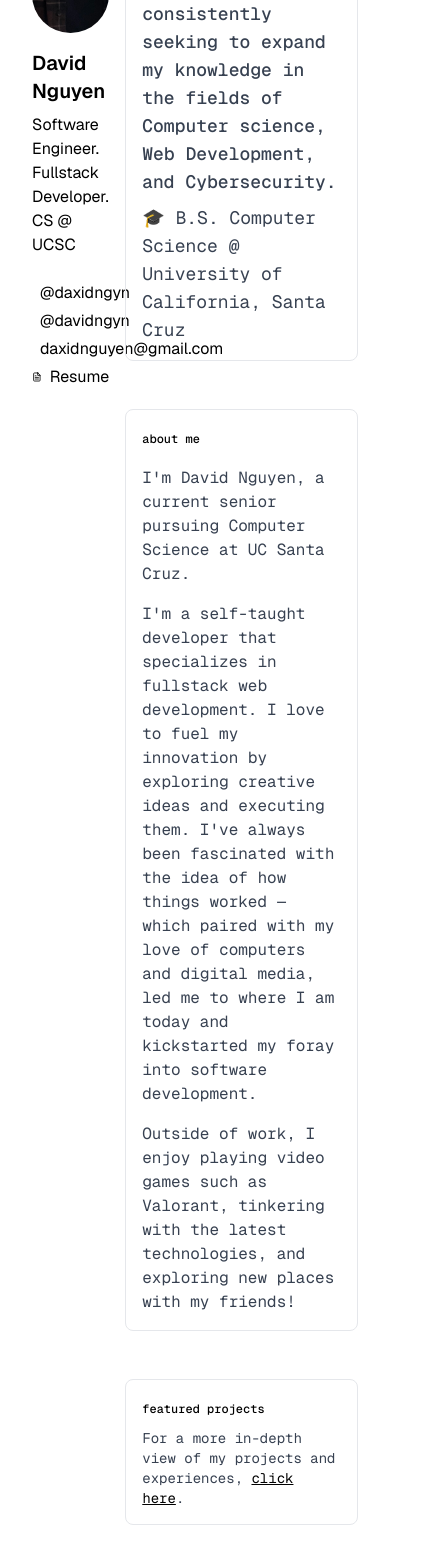
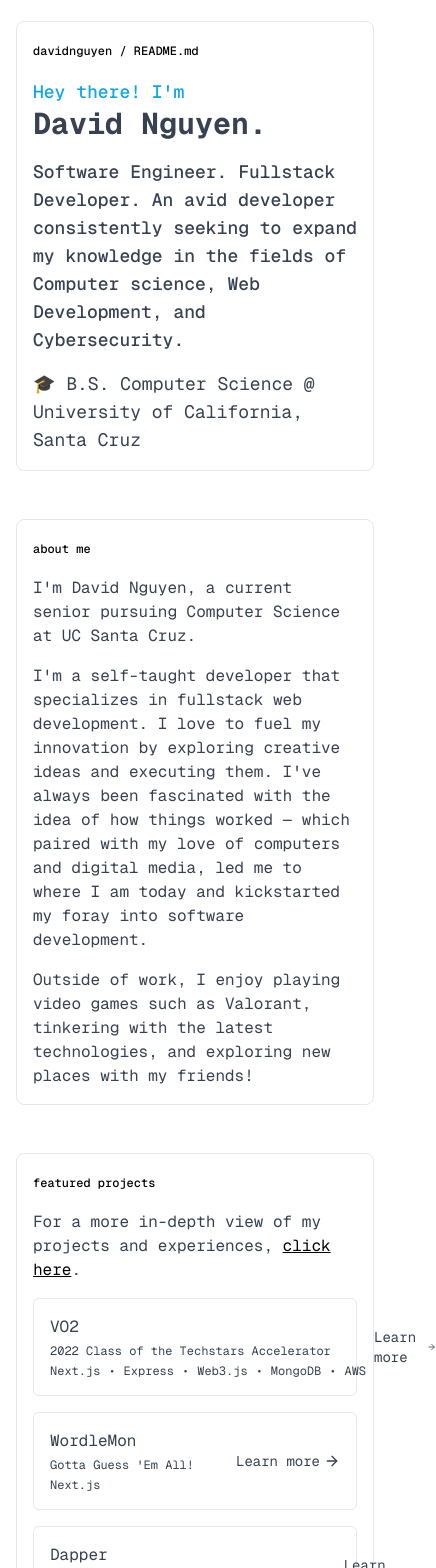
Before and after one commit to daxidngyn/david, a Next.js app: page /home in a window 390 px wide. Shown: the part 432-2000 px from the top of the page, 436 px wide, since content can reach past the window. Before the commit the page ends 1957 px from the top, so only its background shows below. Built offline with nearby package versions, Linux system fonts and the light colour scheme.

Commit message:
add projects + improve responsiveness

```diff
--- /dev/null
+++ b/projects.json
@@ -0,0 +1,65 @@
+[
+  {
+    "title": "VO2",
+    "subtitle": "2022 Class of the Techstars Accelerator",
+    "content": "A blockchain-based platform that allows athletes to tokenize themselves and create fan-athlete economies.",
+    "date": "Oct 2021 - Aug 2022",
+    "images": ["/projects/vo2.png"],
+    "technologies": ["Next.js", "Express", "Web3.js", "MongoDB", "AWS"],
+    "link": "https://vo2.fans"
+  },
+  {
+    "title": "WordleMon",
+    "subtitle": "Gotta Guess 'Em All!",
+    "content": "A Wordle-like game that allows users to guess a daily randomly generated Pokemon.",
+    "date": "Feb 2023",
+    "images": ["/projects/wordlemon.png"],
+    "technologies": ["Next.js"],
+    "link": "https://wordlemon.com"
+  },
+  {
+    "title": "Dapper",
+    "subtitle": "NFT",
+    "content": "Meta-NFT handshake collectible based on Ethereum that provides iconic handshakes from the web available to mint.",
+    "date": "August 2021",
+    "images": ["/projects/dapper.png"],
+    "technologies": ["Next.js", "MongoDB", "Web3/IPFS", "Polygon"],
+    "link": "https://dappr-fs.vercel.app/"
+  },
+  {
+    "title": "SocialSaver",
+    "subtitle": "Cross-platform bookmark aggregator",
+    "content": "Save links as 'bookmarks' with filtering through automatic content tagging and sharing capabilities.",
+    "date": "Sep 2023 - Present",
+    "images": [],
+    "technologies": ["Next.js", "Selenium", "Flask", "PostgreSQL"],
+    "link": "#"
+  },
+  {
+    "title": "Stashed",
+    "subtitle": "",
+    "content": "Manage your inventory of sneakers, apparel, and collectibles.",
+    "date": "June 2021",
+    "images": [],
+    "technologies": ["React", "Electron", "File Handling"],
+    "link": "https://gitfront.io/r/user-8084922/acfc83b6f681319e7c3e54eabe9ead4fa22a6ce5/Stashed/"
+  },
+  {
+    "title": "Elevate",
+    "subtitle": "",
+    "content": "Created to assist with unsystematic virtual college classes.",
+    "date": "March 2020 — Present",
+    "images": [],
+    "technologies": ["React Native", "Expo", "MongoDB/Prisma", "Passport.js"],
+    "link": "https://gitfront.io/r/user-8084922/a741b03593c74670bbae13cb010e4a3f8f8b3b59/Elevate/"
+  },
+  {
+    "title": "Monopoly",
+    "subtitle": "",
+    "content": "Monopoly project for AP Computer Science.",
+    "date": "May 2020",
+    "images": [],
+    "technologies": ["Java", "Swing (GUI)"],
+    "link": "https://github.com/daxidngyn/monopolyAPCS"
+  }
+]
--- a/src/app/home/page.tsx
+++ b/src/app/home/page.tsx
@@ -1,63 +1,54 @@
 import { GeistMono } from "geist/font/mono";
 import Link from "next/link";
 
+import projects from "@/../projects.json";
+import InfoCard from "@/components/info-card";
+import { ProjectCardMini } from "@/components/project-card";
+
 export default function HomePage() {
   return (
-    <main className={`${GeistMono.className} col-span-8 space-y-12`}>
-      <section className="border w-full rounded-lg p-4" id="readme">
-        <span className="text-xs font-medium">davidnguyen / README.md</span>
-
-        <div className="mt-4">
+    <main className={`${GeistMono.className} space-y-12`}>
+      <InfoCard id="readme" title="davidnguyen / README.md">
         <span className="relative text-lg font-medium text-sky-500 md:text-xl">
           Hey there! I'm
         </span>
-          <h1 className="font-bold text-3xl md:text-4xl mt-0.5">
-            David Nguyen.
-          </h1>
+        <h1 className="font-bold text-3xl md:text-4xl">David Nguyen.</h1>
 
         <p className="text-lg font-medium md:text-xl mt-4">
-            Software Engineer. Fullstack Developer.&nbsp;
+          Software Engineer. Fullstack Developer.{" "}
           <span className="text-gray-700">
-              An avid developer consistently seeking to expand my knowledge in
-              the fields of Computer science, Web Development, and
-              Cybersecurity.
+            An avid developer consistently seeking to expand my knowledge in the
+            fields of Computer science, Web Development, and Cybersecurity.
           </span>
         </p>
 
-          <p className="text-lg text-gray-700 md:text-xl mt-2">
-            &#127891;&nbsp;B.S. Computer Science @ University of California,
-            Santa Cruz
+        <p className="text-lg text-gray-700 md:text-xl mt-4">
+          &#127891; B.S. Computer Science @ University of California, Santa Cruz
         </p>
-        </div>
-      </section>
+      </InfoCard>
 
-      <section className="border w-full rounded-lg p-4" id="about-me">
-        <span className="text-xs font-medium">about me</span>
-        <div className="mt-4 text-gray-700">
+      <InfoCard id="about-me" title="about me">
         <p>
           I'm David Nguyen, a current senior pursuing Computer Science at UC
           Santa Cruz.
         </p>
         <p className="mt-4">
           I'm a self-taught developer that specializes in fullstack web
-            development. I love to fuel my innovation by exploring creative
-            ideas and executing them. I've always been fascinated with the idea
-            of how things worked — which paired with my love of computers and
-            digital media, led me to where I am today and kickstarted my foray
-            into software development.
+          development. I love to fuel my innovation by exploring creative ideas
+          and executing them. I've always been fascinated with the idea of how
+          things worked — which paired with my love of computers and digital
+          media, led me to where I am today and kickstarted my foray into
+          software development.
         </p>
         <p className="mt-4">
           Outside of work, I enjoy playing video games such as Valorant,
-            tinkering with the latest technologies, and exploring new places
-            with my friends!
+          tinkering with the latest technologies, and exploring new places with
+          my friends!
         </p>
-        </div>
-      </section>
+      </InfoCard>
 
-      <section className="border w-full rounded-lg p-4" id="about-me">
-        <span className="text-xs font-medium">featured projects</span>
-
-        <div className="mt-2 text-gray-700 text-sm">
+      <InfoCard id="featured-projects" title="featured projects">
+        <span>
           For a more in-depth view of my projects and experiences,&nbsp;
           <Link
             href="/projects"
@@ -66,8 +57,14 @@ export default function HomePage() {
             click here
           </Link>
           .
+        </span>
+
+        <div className="space-y-4 mt-4">
+          {projects.slice(0, 3).map((project) => (
+            <ProjectCardMini data={project} key={project.title} />
+          ))}
         </div>
-      </section>
+      </InfoCard>
     </main>
   );
 }
--- a/src/app/layout.tsx
+++ b/src/app/layout.tsx
@@ -18,9 +18,9 @@ export default function RootLayout({
     <html lang="en" className="bg-white text-black min-h-screen h-full">
       <body className={GeistSans.className}>
         <Header />
-        <div className="px-8 mt-12 max-w-7xl mx-auto grid grid-cols-11 gap-4 grid-flow-col">
+        <div className="px-4 md:px-8 mt-12 max-w-7xl mx-auto md:grid grid-cols-7 gap-4 grid-flow-col">
           <Sidebar />
-          {children}
+          <div className="mt-8 md:mt-0 col-span-5 pb-6">{children}</div>
         </div>
       </body>
     </html>
--- /dev/null
+++ b/src/components/info-card.tsx
@@ -0,0 +1,16 @@
+export default function InfoCard({
+  id,
+  title,
+  children,
+}: {
+  id: string;
+  title: string;
+  children: React.ReactNode;
+}) {
+  return (
+    <section className="border w-full rounded-lg p-4" id={id}>
+      <span className="text-xs font-medium">{title}</span>
+      <div className="mt-4 text-gray-700">{children}</div>
+    </section>
+  );
+}
--- a/src/components/project-card.tsx
+++ b/src/components/project-card.tsx
@@ -1,4 +1,16 @@
-export const ProjectCard = () => {
+import RightArrowIcon from "@/icons/right-arrow";
+
+type ProjectData = {
+  title: string;
+  subtitle: string;
+  content: string;
+  date: string;
+  images: string[];
+  technologies: string[];
+  link: string;
+};
+
+export const ProjectCard = ({ data }: { data: ProjectData }) => {
   return (
     <article>
       <div>
@@ -8,11 +20,27 @@ export const ProjectCard = () => {
   );
 };
 
-export const ProjectCardMini = () => {
+export const ProjectCardMini = ({ data }: { data: ProjectData }) => {
   return (
-    <article>
+    <article className="border rounded-md p-4 flex items-center justify-between group">
       <div>
-        <div>hello.</div>
+        <div>{data.title}</div>
+        <div className="text-xs leading-6">{data.subtitle}</div>
+        <div className="flex text-xs gap-x-2">
+          {data.technologies.map((tech, i) => (
+            <div key={tech} className="text-gray-700">
+              <span className="mr-2">{tech}</span>
+              {i < data.technologies.length - 1 && <span>&#8226;</span>}
+            </div>
+          ))}
+        </div>
+      </div>
+
+      <div className="text-sm flex items-center">
+        <span className="mr-1 transition duration-300 ease-in-out group-hover:underline">
+          Learn more
+        </span>
+        <RightArrowIcon className="w-4 h-4 transition duration-300 ease-in-out group-hover:translate-x-1" />
       </div>
     </article>
   );
--- a/src/components/sidebar.tsx
+++ b/src/components/sidebar.tsx
@@ -7,12 +7,12 @@ import ResumeIcon from "@/icons/resume";
 
 const socials = [
   {
-    name: "@daxidngyn",
+    name: "daxidngyn",
     link: "https://github.com/daxidngyn",
     icon: GithubIcon,
   },
   {
-    name: "@davidngyn",
+    name: "davidngyn",
     link: "https://www.linkedin.com/in/davidngyn",
     icon: LinkedInIcon,
   },
@@ -22,7 +22,7 @@ const socials = [
     icon: MailIcon,
   },
   {
-    name: "Resume",
+    name: "resume",
     link: "https://docs.google.com/document/d/1xL3zLZNoR7UqMyGOlppvSfMhnUUV3q_hgk9gP90edw8/edit?usp=sharing",
     icon: ResumeIcon,
   },
@@ -30,31 +30,34 @@ const socials = [
 
 export default function Sidebar() {
   return (
-    <div className="col-span-3">
-      <div>
+    <div className="col-span-2 md:w-72 lg:w-80">
+      <div className="flex flex-row md:flex-col gap-x-4 md:gap-x-0 items-center md:items-start">
         <Image
           src="/me.jpg"
           alt="David Nguyen"
-          width={200}
-          height={200}
-          className="rounded-full w-80 h-80 object-cover object-[center_top]"
+          width={250}
+          height={250}
+          className="ring-1 ring-gray-950 rounded-full w-36 h-36 md:w-64 md:h-64 lg:w-72 lg:h-72 object-cover object-[center_top]"
         />
-        <div className="flex flex-col mt-4">
-          <span className="font-semibold text-xl">David Nguyen</span>
+
+        <div className="flex flex-col">
+          <span className="font-semibold text-2xl md:mt-6">David Nguyen</span>
           <span className="leading-6 mt-2">
             Software Engineer. Fullstack Developer.
           </span>
           <span className="leading-6">CS @ UCSC</span>
+        </div>
+      </div>
 
-          <div className="mt-6 flex flex-col gap-y-1">
+      <div className="mt-6 md:mt-4 flex flex-col gap-y-1">
         {socials.map((social) => (
-              <div key={social.name} className="flex items-center gap-x-2">
-                <social.icon className="w-4 h-4" />
+          <div key={social.name} className="flex items-center gap-x-2.5">
+            <social.icon className="w-4 h-4 text-gray-700" />
             <a
               href={social.link}
               target="_blank"
               rel="noopener noreferrer"
-                  className="hover:underline hover:text-sky-600"
+              className="hover:underline hover:text-sky-600 text-gray-700"
             >
               {social.name}
             </a>
@@ -62,7 +65,5 @@ export default function Sidebar() {
         ))}
       </div>
     </div>
-      </div>
-    </div>
   );
 }
--- /dev/null
+++ b/src/icons/right-arrow.tsx
@@ -0,0 +1,17 @@
+export default function RightArrowIcon({ className }: { className?: string }) {
+  return (
+    <svg
+      xmlns="http://www.w3.org/2000/svg"
+      viewBox="0 0 24 24"
+      fill="none"
+      stroke="currentColor"
+      strokeWidth="2"
+      strokeLinecap="round"
+      strokeLinejoin="round"
+      className={className}
+    >
+      <path d="M5 12h14" />
+      <path d="m12 5 7 7-7 7" />
+    </svg>
+  );
+}
```
Lines whose indentation alone changed are shown as unchanged.
